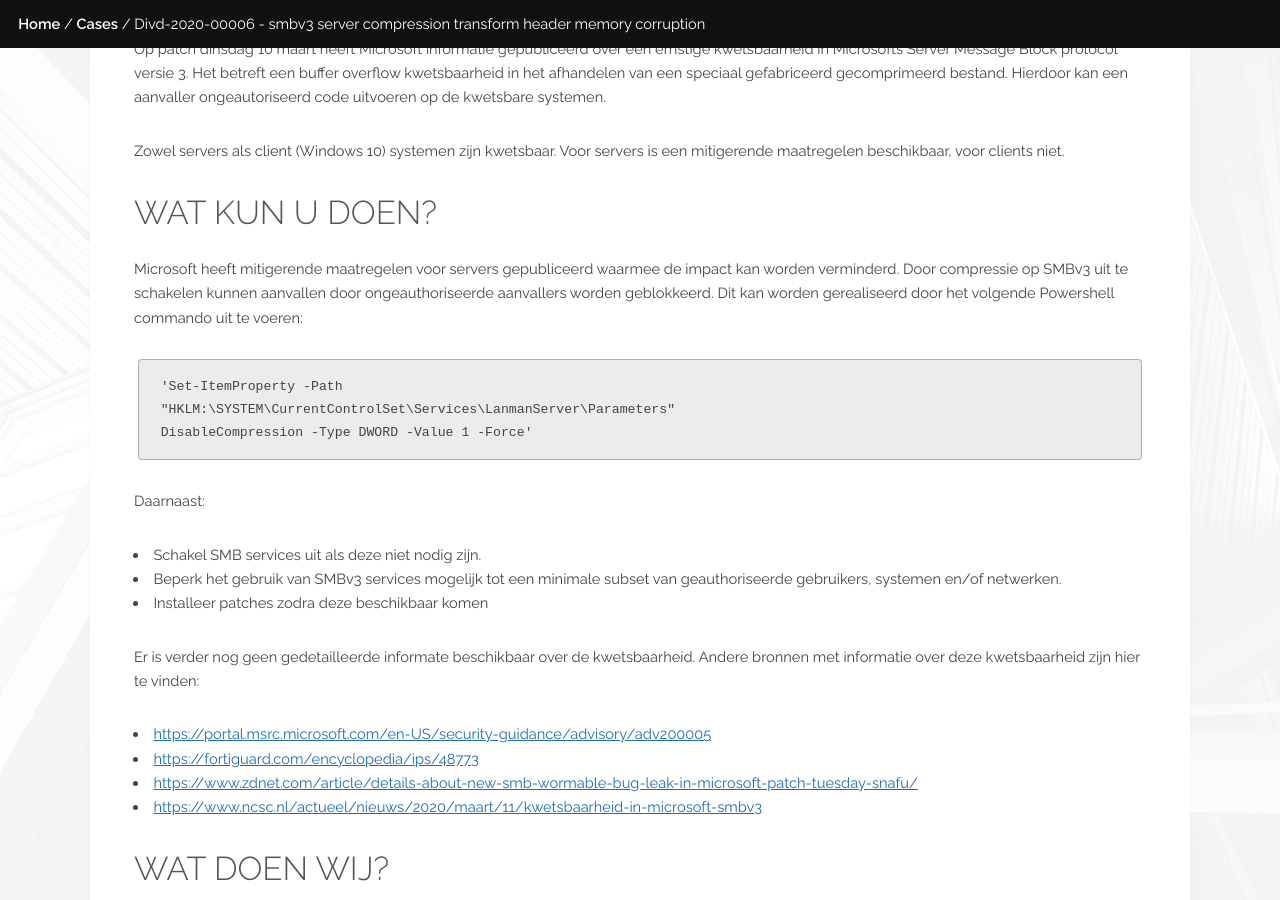
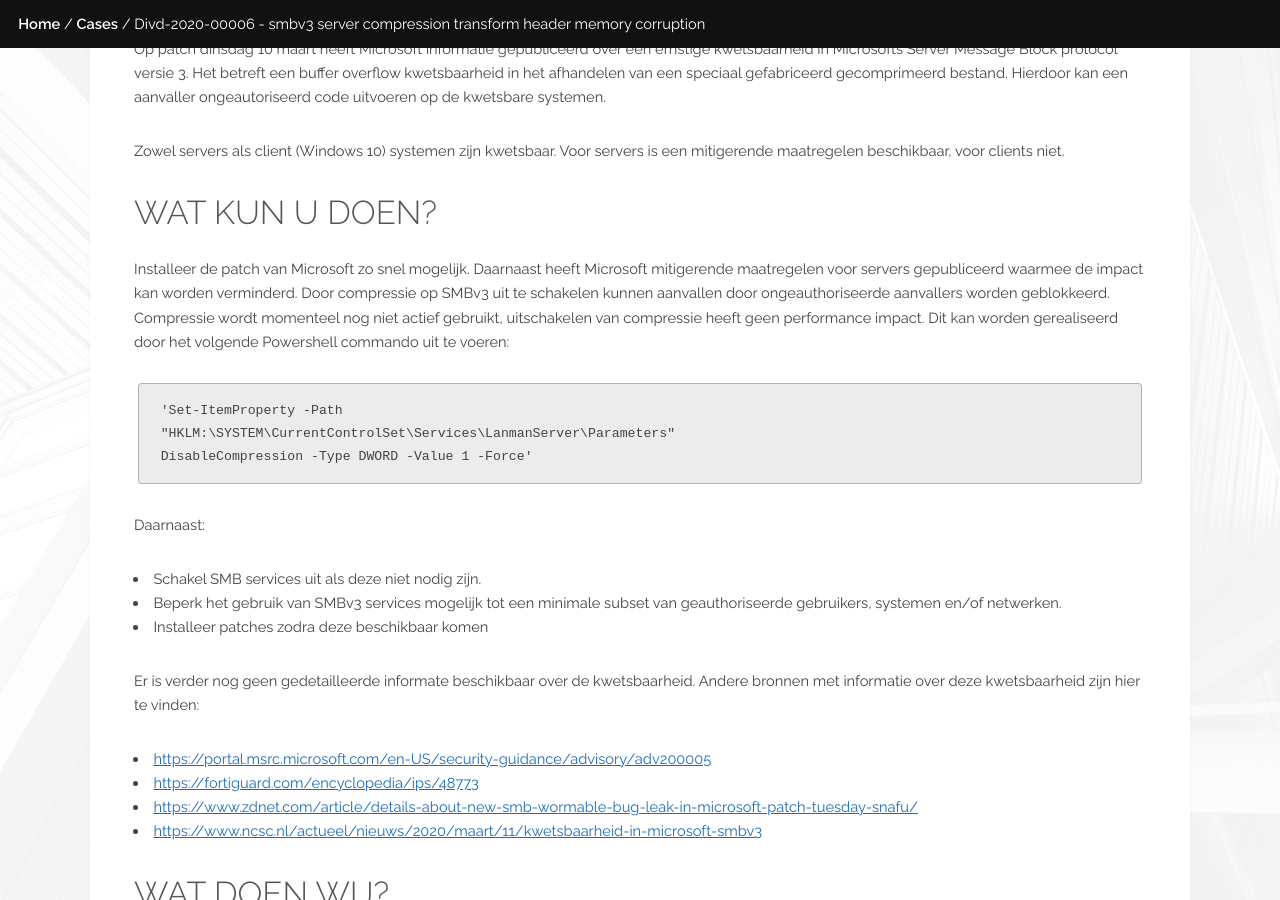
Before and after one commit to DIVD-NL/SecurityMeldpunt, a Jekyll site: the page built from cases/DIVD-2020-00006.md, in a window 1280 px wide and 900 px high, scrolled down 1407 px. Built offline with Jekyll 4.4.1, drawn with Linux system fonts in a browser that asks for light colours; some of the changed text lies outside the part shown.

Commit message:
Clarified case

````diff
--- a/cases/DIVD-2020-00006.md
+++ b/cases/DIVD-2020-00006.md
@@ -35,7 +35,7 @@ Zowel servers als client (Windows 10) systemen zijn kwetsbaar. Voor servers is e
 
 ## Wat kun u doen?
 
-Microsoft heeft mitigerende maatregelen voor servers gepubliceerd waarmee de impact kan worden verminderd. Door compressie op SMBv3 uit te schakelen kunnen aanvallen door ongeauthoriseerde aanvallers worden geblokkeerd. Dit kan worden gerealiseerd door het volgende Powershell commando uit te voeren:
+Installeer de patch van Microsoft zo snel mogelijk. Daarnaast heeft Microsoft mitigerende maatregelen voor servers gepubliceerd waarmee de impact kan worden verminderd. Door compressie op SMBv3 uit te schakelen kunnen aanvallen door ongeauthoriseerde aanvallers worden geblokkeerd. Compressie wordt momenteel nog niet actief gebruikt, uitschakelen van compressie heeft geen performance impact. Dit kan worden gerealiseerd door het volgende Powershell commando uit te voeren:
 
 ```
 'Set-ItemProperty -Path
@@ -85,7 +85,7 @@ Microsoft released a number of patches on Tuesday 10 March. Additional informati
 
 ## What you can do
 
-Microsoft has stated that for servers, 'You can disable compression to block unauthenticated attackers from exploiting the vulnerability against an SMBv3 Server with the PowerShell command below.'. This can be achieved by executing the following command:
+Install the patch from Microsoft as soon as possible. In addition, Microsoft has stated that for servers, 'You can disable compression to block unauthenticated attackers from exploiting the vulnerability against an SMBv3 Server'. Since compression is currently not used, disabling comrpession does not impact performce. This can be achieved by executing the following command:
 
 ```
 'Set-ItemProperty -Path
````
